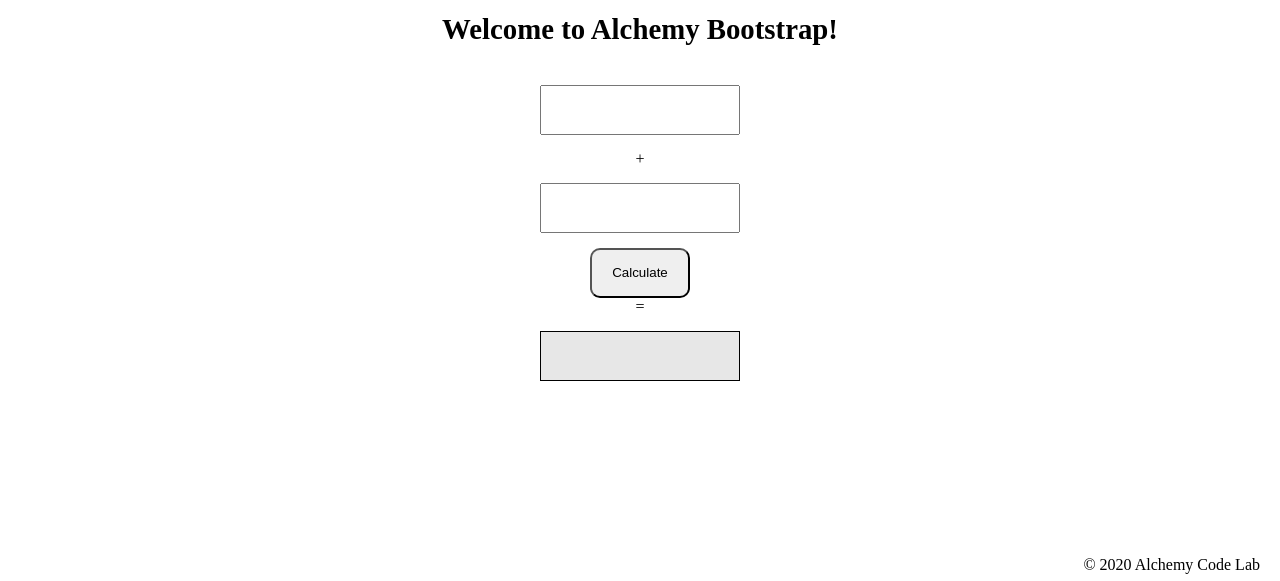
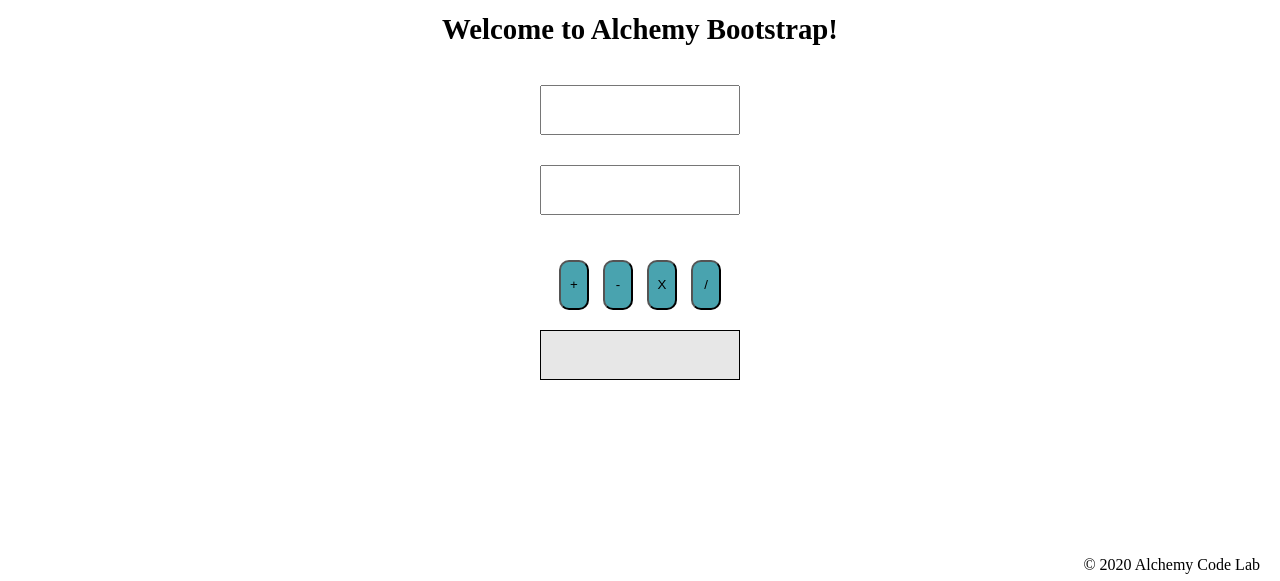
Before and after one commit to PeteSeeling/https-github.com-lab-03b-calculator2, a website with bundled scripts: page index.html in a window 1280 px wide. Shown: the part 219-800 px from the top of the page. Built offline with nearby package versions, Linux system fonts and the light colour scheme; files whose address does not match are found by name.

Commit message:
2nd Draft

```diff
--- a/app.js
+++ b/app.js
@@ -1,15 +1,25 @@
-import { add } from 'utilities.js';
+import { add, subtract, multiply, divide } from "./math-utilities";
+const test = QUnit.test;
 // import functions and grab DOM elements
-const addInput1 = document.getElementById('input1');
-const addInput2= document.getElementById('input2');
-const button1 = document.getElementById('button1');
-const result = document.getElementById('result');
+
+const addButton = document.getElementById('addButton');
+const input1 = document.getElementById('input1');
+const input2 = document.getElementById('input2');
+const output = document.getElementById("output");
+
+const myFunctions = {
+  add: add(),
+  subtract: subtract(),
+  multiply: multiply(),
+  divide: divide(),
+
+};
 //
-button1.addEventListener('click', ()=>{
-  const number1 = +input1.value;
-  const number2 = +input2.value;
-  const result = add(number1, number2);
-  addResult.textContent = result.value;
+addButton.addEventListener('click', () =>{
+  const input1 = +input1.value;
+  const input2 = +input2.value;
+  const result = add(input1, input2);
+  output.textContent = output;
 
 })
 
--- a/index.html
+++ b/index.html
@@ -28,10 +28,19 @@
             </h2>
 
 <section>
-          <input type="number" id="input1"/>+
+         <main>
+          <input type="number" id="input1"/>
           <input type="number" id="input2"/>
-          <button type="button" id="button1" class="button1">Calculate</button>=
-          <div id="result" class="output"></div>
+          </main>
+
+          <div class = "buttons">
+          <button type="button" id="addButton" class="button1">+</button>
+          <button type="button" id="subtractButton" class="button1">-</button>
+          <button type="button" id="multiplyButton" class="button1">X</button>
+          <button type="button" id="divideButton" class="button1">/</button>
+          </div>
+
+          <section class= "output" id= "output"></section>
 </section>
 
     </main>
--- /dev/null
+++ b/math-utilities.js
@@ -0,0 +1,15 @@
+export function add(someNumber, someOtherNumber){
+    return someNumber + someOtherNumber;
+}
+
+export function subtract(someNumber , someOtherNumber) {
+    return someNumber - someOtherNumber;
+}
+
+export function multiply(someNumber , someOtherNumber) {
+    return someNumber * someOtherNumber;
+}
+
+export function divide(someNumber , someOtherNumber) {
+    return someNumber / someOtherNumber;
+}
--- a/styles/style.css
+++ b/styles/style.css
@@ -121,9 +121,13 @@
   }
 
   .button1{
-      width:100px;
+      width:30px;
       height:50px;
       border-radius: 10px;
+      margin:5px;
+      align-items: ;
+      background-color: rgb(73, 163, 175);
+
   }
 .output{
     width: 200px;
@@ -137,3 +141,6 @@
     background-color: rgb(231, 231, 231);
 
 }
+.buttons{
+    align-items: center;
+}
--- a/utilities.js
+++ /dev/null
@@ -1,3 +0,0 @@
-export function add(someNumber, someOtherNumber){
-    return someNumber + someOtherNumber;
-}
```
